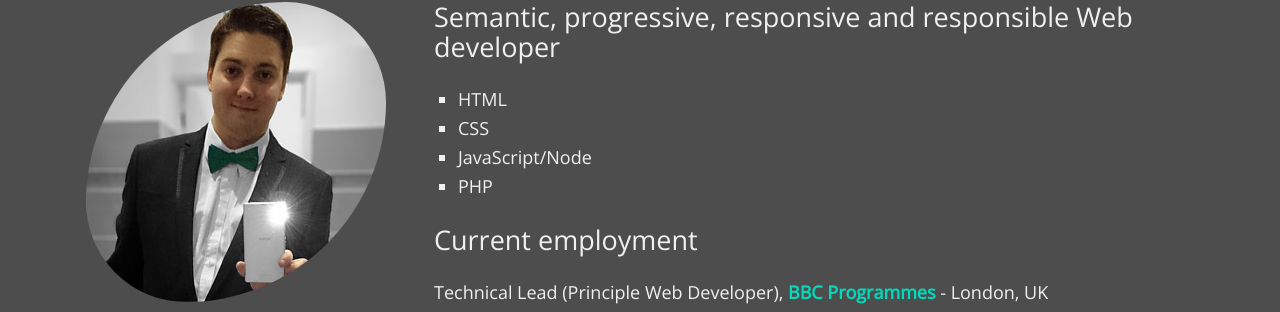
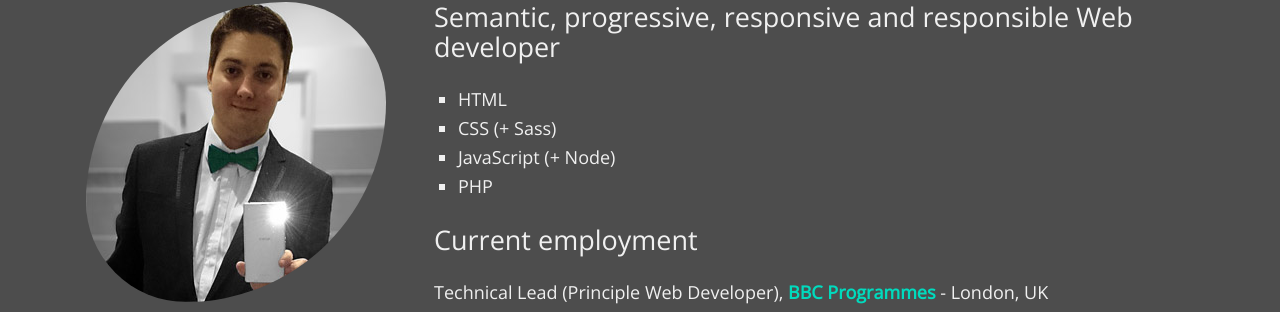
Before and after one commit to djmarland/djmarland.github.io, a Jekyll site: the page built from index.html, in a window 1280 px wide. Shown: the part 255-567 px from the top of the page. Built offline with Jekyll 4.4.1, drawn with Linux system fonts in a browser that asks for light colours.

Commit message:
Ah, let's go the whole hog and add other tech too

```diff
--- a/index.html
+++ b/index.html
@@ -5,8 +5,8 @@ layout: home
 <h2>Semantic, progressive, responsive and responsible Web developer</h2>
 <ul>
     <li>HTML</li>
-    <li>CSS</li>
-    <li>JavaScript/Node</li>
+    <li>CSS (+ Sass)</li>
+    <li>JavaScript (+ Node)</li>
     <li>PHP</li>
 </ul>
 <h2>Current employment</h2>
```
